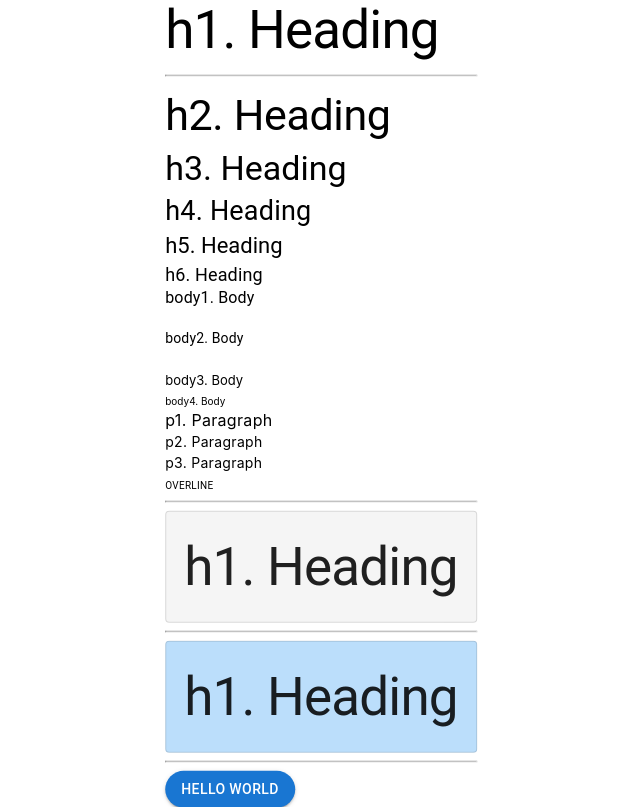
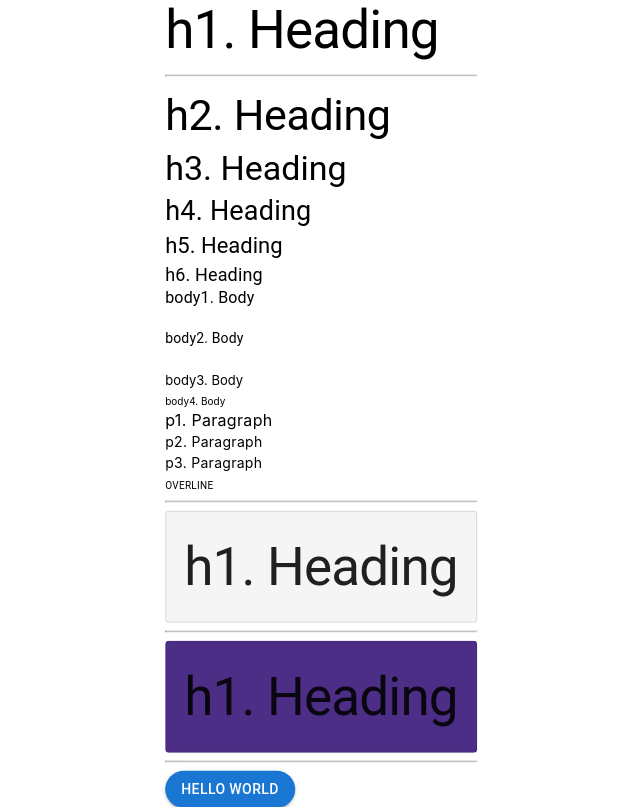
Before and after one commit to anasshofyan/typography_mui, a React (Create React App) app: page / in a window 1280 px wide. Shown: the whole page, without its empty margins (319-959 px from the left). Built offline with nearby package versions, Linux system fonts and the light colour scheme.

Commit message:
feat: add color palette cpm

```diff
--- a/src/pages/TypographyMUI.jsx
+++ b/src/pages/TypographyMUI.jsx
@@ -57,7 +57,7 @@ function TypographyMUI() {
           <Card
             variant="outlined"
             sx={{
-              backgroundColor: theme.palette.blue[100],
+              backgroundColor: theme.palette.cpm.primary[700],
               padding: "18px",
             }}
           >
--- a/src/themes/theme.js
+++ b/src/themes/theme.js
@@ -93,6 +93,7 @@ const theme = createTheme({
     },
   }),
   palette: {
+    //General Colors
     neutral: {
       900: "#131313", // Darkest shade
       800: "#424242",
@@ -115,6 +116,46 @@ const theme = createTheme({
       200: "#90CAF9",
       100: "#BBDEFB",
     },
+
+    //CPM Colors
+    cpm: {
+      primary: {
+        900: "#211339", // Darkest shade
+        800: "#372160",
+        700: "#4D2E87",
+        600: "#4D2E87",
+        500: "#6F42C1",
+        400: "#6F42C1",
+        300: "#9A7AD3",
+        200: "#B7A0E0",
+        100: "#D3C6EC",
+        50: "#F0ECF8",
+      },
+      secondary: {
+        900: "#396201", // Darkest shade
+        800: "#497702",
+        700: "#609404",
+        600: "#78B105",
+        500: "#78B105",
+        400: "#78B105",
+        300: "#78B105",
+        200: "#E6FA99",
+        100: "#F4FCCC",
+        50: "#F4FAE6",
+      },
+      tertiary: {
+        900: "#7A3D0A", // Darkest shade
+        800: "#935211",
+        700: "#B76F1C",
+        600: "#DB8F28",
+        500: "#DB8F28",
+        400: "#FFCB69",
+        300: "#FFDA87",
+        200: "#FFE9AF",
+        100: "#FFF5D7",
+        50: "#FFF7EB",
+      },
+    },
   },
 });
 
```
